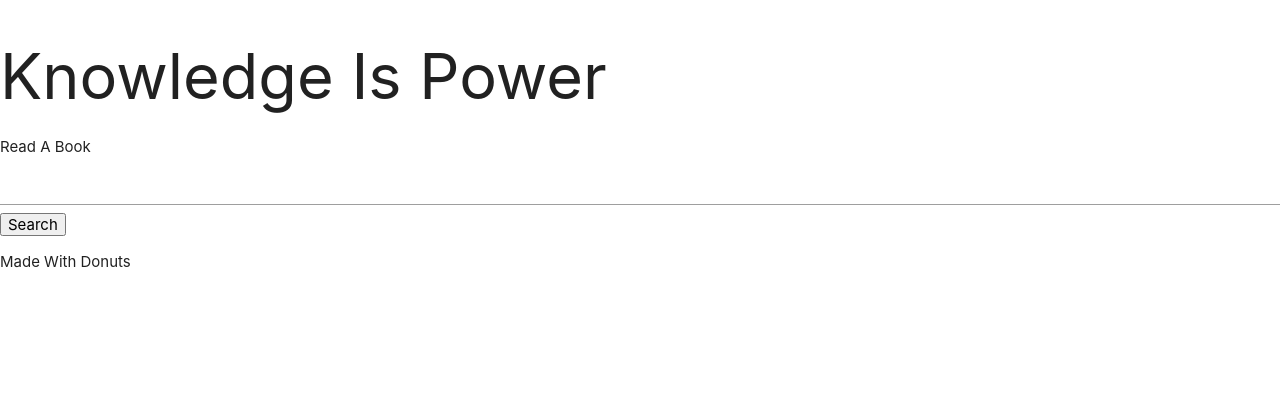
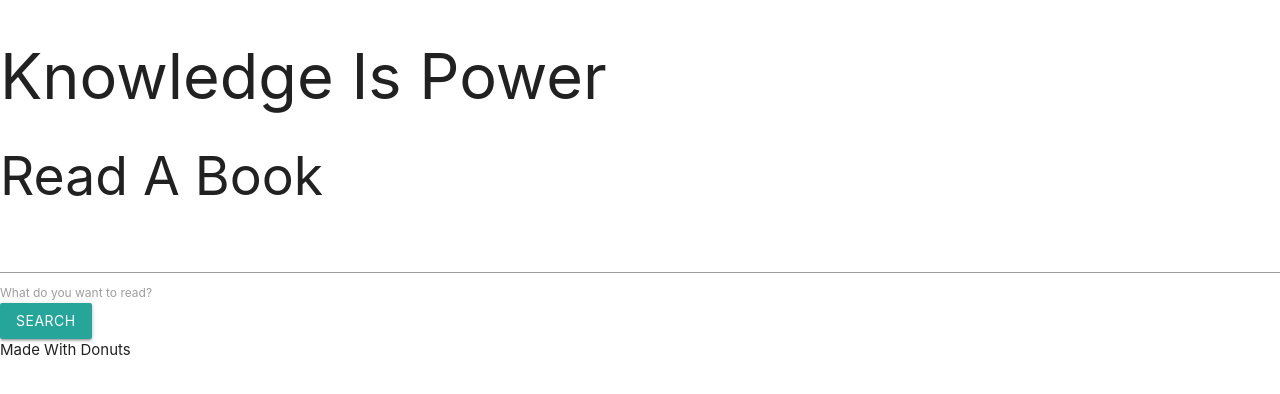
Before and after one commit to djetton6/bookNook, a plain HTML site: page index.html in a window 1280 px wide. Drawn offline with nearby package versions, Linux system fonts and the light colour scheme.

Commit message:
Updated form data, added new div for book search results.

```diff
--- a/index.html
+++ b/index.html
@@ -20,12 +20,16 @@
   </head>
   <header class="headline"><h1 class="slogan">Knowledge Is Power</h1></header>
   <main>
-    <div class="call-to-action">Read A Book</div>
-    <div class="search">
-      <input type="text" name="Find A Book" id="search-box" />
-      <button id="submitButton">Search</button>
+    <h2 class="headline">Read A Book</h1>
+    <form id="book-form">
+      <div class="input">
+        <input type="search" class="books-query">
+        <label for="search">What do you want to read?</label>
+      </div>
+    </form>
+      <button class="btn search">Search</button>
     </div>
-    <div class="book-results"><p id="title"></p></div>
+    <div id="search-results"></div>
     <script src="https://cdnjs.cloudflare.com/ajax/libs/materialize/1.0.0/js/materialize.min.js"></script>
     <script src="jquery-3.3.1.min.js"></script>
     <script src="app.js"></script>
```
